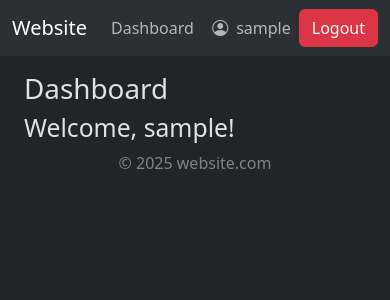
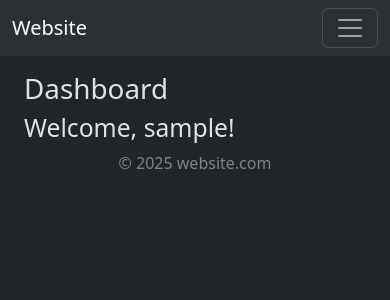
Before and after one commit to arosario513/COMP-2052, a Flask app: page /dashboard in a window 390 px wide. Shown: the top 300 px of the page. Run offline with Flask 3, Linux system fonts and the light colour scheme; the visitor is signed in with stand-in values (Sample User, id 1).

Commit message:
Responsive header

```diff
--- a/example2/templates/base.html
+++ b/example2/templates/base.html
@@ -16,6 +16,7 @@
         {% endblock %}
     </div>
     {% include "footer.html" %}
+    <script src="https://cdn.jsdelivr.net/npm/bootstrap@5.3.5/dist/js/bootstrap.bundle.min.js" integrity="sha384-k6d4wzSIapyDyv1kpU366/PK5hCdSbCRGRCMv+eplOQJWyd1fbcAu9OCUj5zNLiq" crossorigin="anonymous"></script>
 </body>
 
 </html>
--- a/example2/templates/header.html
+++ b/example2/templates/header.html
@@ -1,6 +1,11 @@
-<nav class="navbar navbar-expand bg-body-tertiary">
+<nav class="navbar navbar-expand-sm bg-body-tertiary">
     <div class="container-fluid">
         <a href="/" class="navbar-brand">Website</a>
+        <button class="navbar-toggler" type="button" data-bs-toggle="collapse" data-bs-target="#toggleMe">
+            <span class="navbar-toggler-icon"></span>
+        </button>
+
+        <div class="collapse navbar-collapse" id="toggleMe">
             <div class="navbar-nav me-auto">
                 {% if current_user.is_authenticated %}
                 <a href="/dashboard" class="nav-link">Dashboard</a>
@@ -8,9 +13,17 @@
                 <a href="/login" class="nav-link">Login</a>
                 {% endif %}
            </div>
+
             {% if current_user.is_authenticated %}
-        <span class="navbar-text me-2"><i class="bi bi-person-circle me-2"></i>{{current_user.username}}</span>
+            <div class="d-flex flex-sm-row flex-column gap-2">
+                <span class="text-white me-2 my-auto">
+                    <i class="bi bi-person-circle me-2"></i>
+                    {{current_user.username}}
+                </span>
                 <a href="/logout" class="btn btn-danger">Logout</a>
+            </div>
             {% endif %}
+
+        </div>
     </div>
 </nav>
```
Lines whose indentation alone changed are shown as unchanged.
